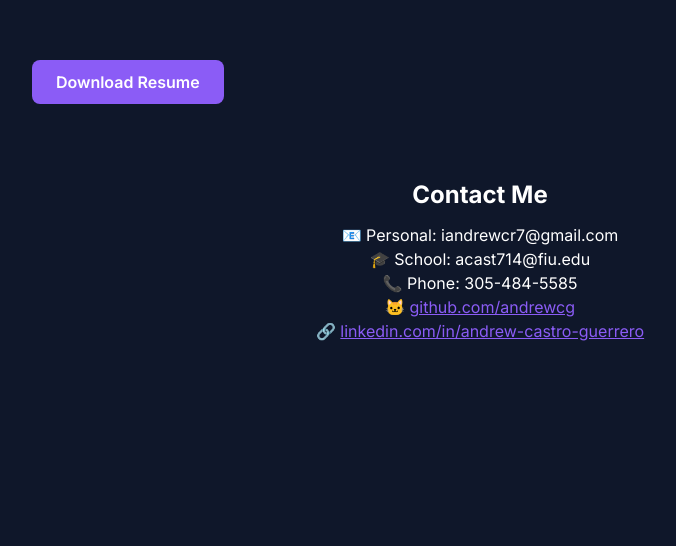
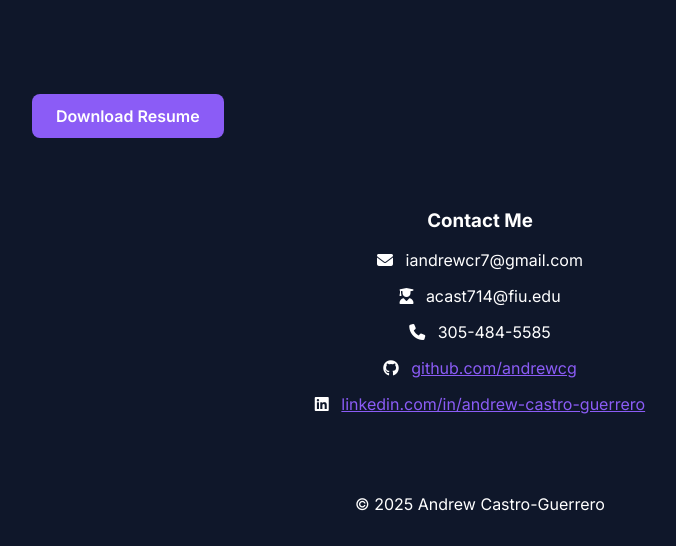
Before and after one commit to DrewTico/andrew-porfolio, a plain HTML site: page index.html in a window 1280 px wide. Shown: the part 1689-2235 px from the top of the page, without its empty margins (160-836 px from the left). Before the commit the page ends 2066 px from the top, so only its background shows below. Drawn offline with Linux system fonts and the light colour scheme.

Commit message:
Update index.html

```diff
--- a/index.html
+++ b/index.html
@@ -6,6 +6,7 @@
   <meta name="viewport" content="width=device-width, initial-scale=1.0" />
   <title>Andrew Castro-Guerrero</title>
   <link href="https://fonts.googleapis.com/css2?family=Inter:wght@400;600;700&display=swap" rel="stylesheet" />
+  <link href="https://cdnjs.cloudflare.com/ajax/libs/font-awesome/6.5.0/css/all.min.css" rel="stylesheet">
   <style>
     :root {
       --bg-color: #0f172a;
@@ -54,8 +55,11 @@
       padding: 4rem 2rem;
     }
     .hero img {
-      border-radius: 16px;
-      max-width: 300px;
+      border-radius: 50%;
+      border: 4px solid var(--accent-color);
+      width: 200px;
+      height: 200px;
+      object-fit: cover;
       margin-bottom: 2rem;
     }
     .hero h2 {
@@ -75,14 +79,23 @@
       font-weight: 600;
       cursor: pointer;
       text-decoration: none;
+      transition: transform 0.2s ease;
     }
-    .skills, .contact, .projects, .resume {
+    .button:hover {
+      transform: scale(1.05);
+    }
+    section {
+      opacity: 0;
+      transform: translateY(50px);
+      transition: all 0.6s ease-out;
+    }
+    section.visible {
+      opacity: 1;
+      transform: translateY(0);
+    }
+    .skills, .contact, .projects, .resume, .about {
       padding: 2rem;
       text-align: center;
-    }
-    .skills h3, .contact h3, .projects h3, .resume h3 {
-      font-size: 1.5rem;
-      margin-bottom: 1rem;
     }
     .skill-tags {
       display: flex;
@@ -96,9 +109,6 @@
       border-radius: 8px;
       font-weight: 500;
     }
-    .contact p, .contact a {
-      margin: 0.25rem 0;
-    }
     .project-cards {
       display: flex;
       flex-wrap: wrap;
@@ -111,13 +121,14 @@
       padding: 1.5rem;
       max-width: 300px;
       text-align: left;
+      transition: box-shadow 0.3s ease;
+    }
+    .card:hover {
+      box-shadow: 0 4px 20px rgba(0,0,0,0.3);
     }
     .card h4 {
       margin-top: 0;
       color: var(--accent-color);
-    }
-    .card p {
-      color: var(--text-color);
     }
     iframe {
       border: none;
@@ -125,6 +136,13 @@
       height: 500px;
       max-width: 700px;
       margin-top: 1rem;
+    }
+    footer {
+      text-align: center;
+      padding: 1rem;
+    }
+    .contact i {
+      margin-right: 8px;
     }
     @media (max-width: 768px) {
       header {
@@ -155,7 +173,7 @@
 
   <section class="hero">
     <img src="headshot.jpg" alt="Andrew headshot" />
-    <h2>Hi! I'm Andrew 👋</h2>
+    <h2 id="intro-text">Hi! I'm Andrew 👋</h2>
     <p>I'm a computer science student at FIU with an interest in software development, scripting, and game development. Currently seeking an internship to gain hands-on experience and grow in the tech world.</p>
     <a class="button" href="#projects">Check out my work</a>
   </section>
@@ -175,8 +193,13 @@
   <section class="projects" id="projects">
     <h3>Projects</h3>
     <div class="project-cards">
-      <!-- Add project cards here -->
+      <!-- Project cards go here -->
     </div>
+  </section>
+
+  <section class="about" id="about">
+    <h3>About Me</h3>
+    <p>Driven and detail-oriented Computer Science student passionate about creating useful software and growing my skills in real-world environments. I love building tools, working on personal projects, and learning by doing.</p>
   </section>
 
   <section class="resume" id="resume">
@@ -187,18 +210,46 @@
 
   <section class="contact" id="contact">
     <h3>Contact Me</h3>
-    <p>📧 Personal: iandrewcr7@gmail.com</p>
-    <p>🎓 School: acast714@fiu.edu</p>
-    <p>📞 Phone: 305-484-5585</p>
-    <p>🐱 <a href="https://github.com/andrewcg" style="color: var(--accent-color);">github.com/andrewcg</a></p>
-    <p>🔗 <a href="https://www.linkedin.com/in/andrew-castro-guerrero-5ab165259" style="color: var(--accent-color);">linkedin.com/in/andrew-castro-guerrero</a></p>
+    <p><i class="fas fa-envelope"></i> iandrewcr7@gmail.com</p>
+    <p><i class="fas fa-user-graduate"></i> acast714@fiu.edu</p>
+    <p><i class="fas fa-phone"></i> 305-484-5585</p>
+    <p><i class="fab fa-github"></i> <a href="https://github.com/andrewcg" style="color: var(--accent-color);">github.com/andrewcg</a></p>
+    <p><i class="fab fa-linkedin"></i> <a href="https://www.linkedin.com/in/andrew-castro-guerrero-5ab165259" style="color: var(--accent-color);">linkedin.com/in/andrew-castro-guerrero</a></p>
   </section>
+
+  <footer>
+    <p>&copy; <span id="year"></span> Andrew Castro-Guerrero</p>
+  </footer>
 
   <script>
     function toggleTheme() {
       const currentTheme = document.documentElement.getAttribute("data-theme");
       document.documentElement.setAttribute("data-theme", currentTheme === "light" ? "dark" : "light");
     }
+    document.getElementById("year").textContent = new Date().getFullYear();
+    const text = document.getElementById("intro-text").textContent;
+    document.getElementById("intro-text").textContent = "";
+    let i = 0;
+    function typeWriter() {
+      if (i < text.length) {
+        document.getElementById("intro-text").innerHTML += text.charAt(i);
+        i++;
+        setTimeout(typeWriter, 60);
+      }
+    }
+    typeWriter();
+
+    const observer = new IntersectionObserver((entries) => {
+      entries.forEach(entry => {
+        if (entry.isIntersecting) {
+          entry.target.classList.add("visible");
+        }
+      });
+    }, { threshold: 0.1 });
+
+    document.querySelectorAll("section").forEach(section => {
+      observer.observe(section);
+    });
   </script>
 </body>
 </html>
```
